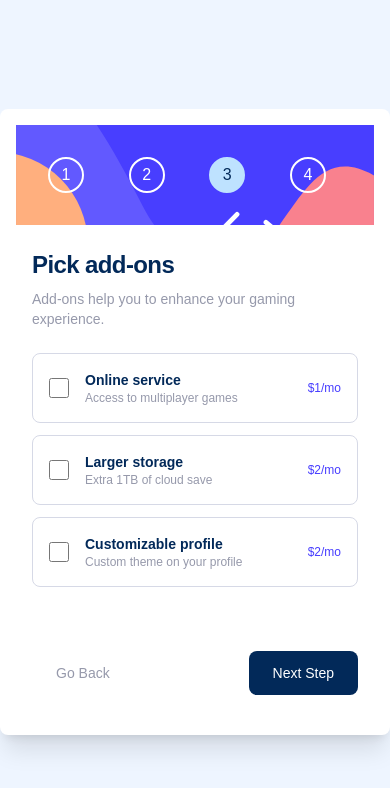
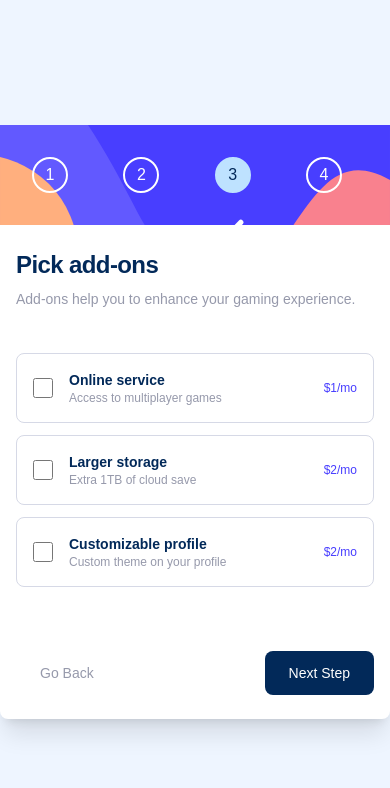
Before and after one commit to AbdulRahman-Kreit/Multi-Step-Form, a React (Vite) app: page / in a window 390 px wide. Shown: the top 788 px of the page. Built offline with nearby package versions, Linux system fonts and the light colour scheme.

Commit message:
Fixed the padding in Form.tsx

```diff
--- a/src/components/Form.tsx
+++ b/src/components/Form.tsx
@@ -39,7 +39,7 @@ export default function Form() {
 
     return (
         <div className="flex flex-col md:flex-row w-full md:w-220 lg:w-248
-        md:h-154 lg:h-174 bg-white p-4 rounded-lg shadow-xl">
+        md:h-154 lg:h-174 bg-white p-0 md:p-4 rounded-lg shadow-xl">
             <Steps />
             {renderStepComponent()}
         </div>
```
